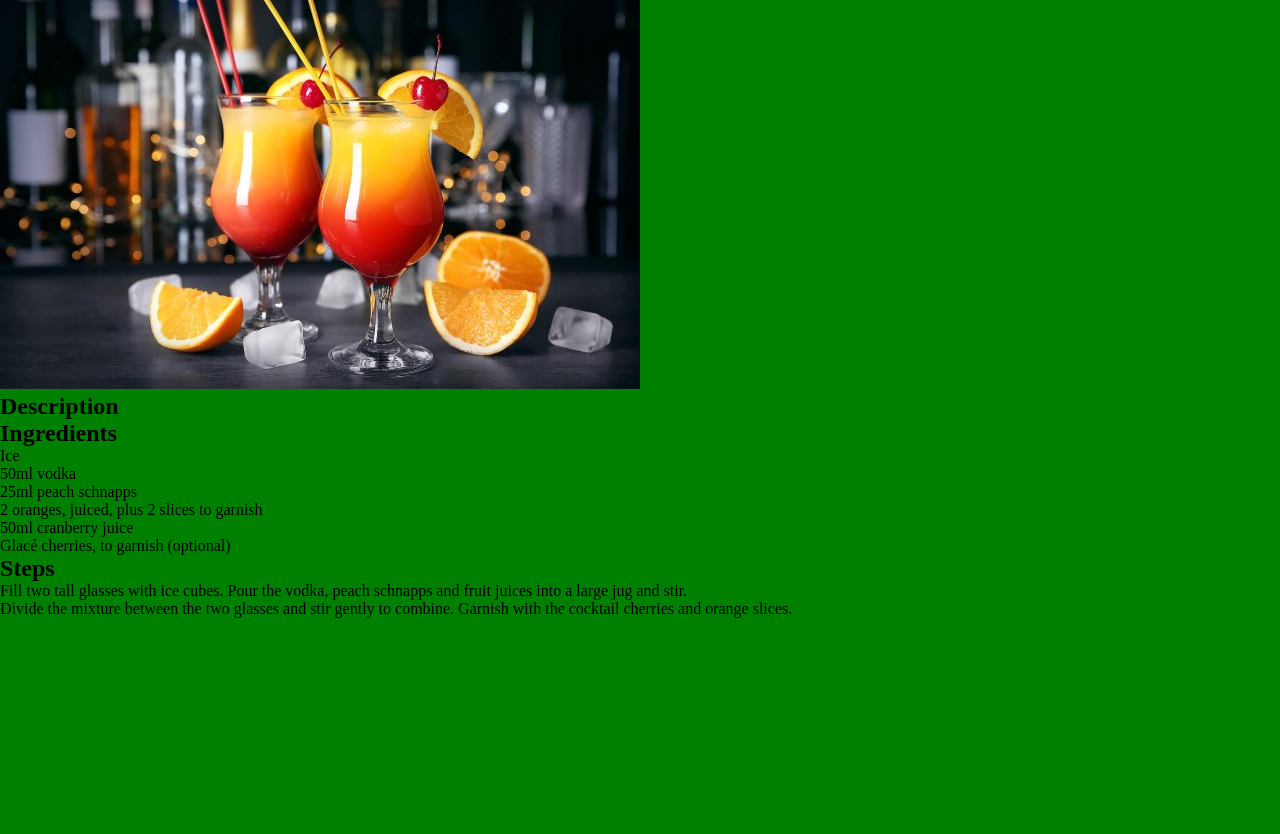
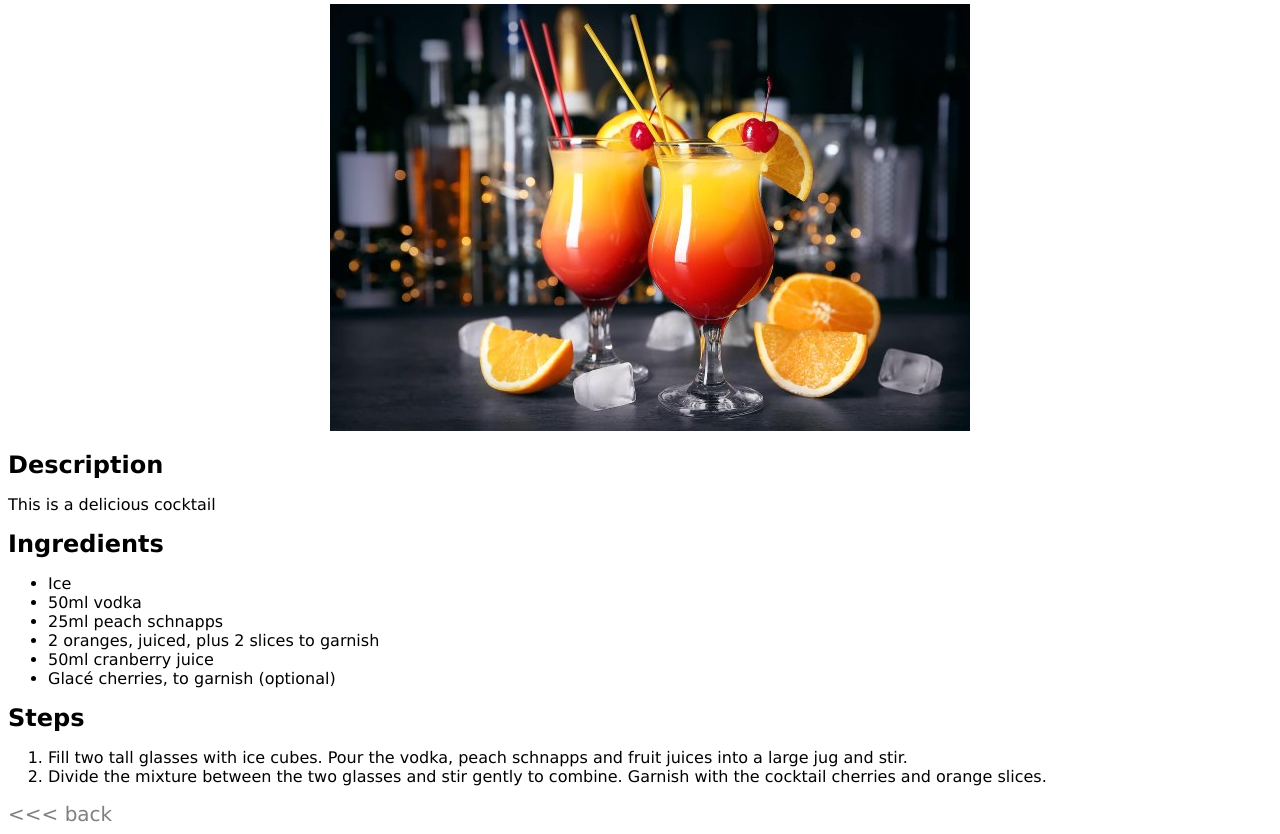
Before and after one commit to Aodham/TheOdinProject, a plain HTML site: page projects/recipes/recipes/sex_on_the_beach.html in a window 1280 px wide. Shown: the part 75-909 px from the top of the page. Before the commit the page ends 800 px from the top, so only its background shows below. Drawn offline with Linux system fonts and the light colour scheme; files that its build step writes are made by us from their sources.

Commit message:
Add CSS to recipes project

```diff
--- a/projects/recipes/recipes/sex_on_the_beach.html
+++ b/projects/recipes/recipes/sex_on_the_beach.html
@@ -3,14 +3,15 @@
     <head>
         <meta charset="UTF-8">
         <title>Recipes -> Sex on the beach</title>
-        <link rel="stylesheet" href="styles.css">
+        <link rel="stylesheet" href="../styles.css">
     </head>
     <body>
         <h1>Sex on the beach</h1>
+        <div class="headimg">
             <img src="./images/sex_on_the_beach.jpg" alt="Sex on the beach">
+        </div>
         <h2>Description</h2>
-        <p></p>
-        <p></p>
+        <p>This is a delicious cocktail</p>
         <h2>Ingredients</h2>
         <ul>
             <li>Ice</li>
@@ -25,5 +26,6 @@
             <li>Fill two tall glasses with ice cubes. Pour the vodka, peach schnapps and fruit juices into a large jug and stir.</li>
             <li>Divide the mixture between the two glasses and stir gently to combine. Garnish with the cocktail cherries and orange slices.</li>
         </ol>
+        <a style="color: gray;" href="../index.html">&lt;&lt;&lt; back</a>
     </body>
 </html>
--- a/projects/recipes/styles.css
+++ b/projects/recipes/styles.css
@@ -1,19 +1,60 @@
 /* styles.css */
 
 * {
-	margin: 0;
-	padding: 0;
-	border: 0;
+    font-family: Verdana, sans-serif;
+}
+
+h1 {
+    text-align: center;
+    margin-bottom: 10px;
+}
+
+h2 {
+    margin: 10px 0;
+}
+
+a {
+    font-size: 20px;
+    text-decoration: none;
+    color: black;
+    font-weight: 400;
+}
+
+.catalogue,
+.headimg {
+    display: flex;
+    width: 100%;
+}
+
+.item,
+.headimg {
+    width: 100%;
+    padding: 10px;
+    justify-content: center;
+    text-align: center;
+}
+
+img {
+    width: 100%;
+    max-width: 640px;
 }
 
 @media all and (orientation:landscape) {
-    * {
-        background-color: green;
+    .catalogue {
+        flex-direction: row;
     }
  }
 
  @media all and (orientation:portrait) {
-    *{
-        background-color: red;
+    .catalogue{
+        flex-direction: column;
+    }
+    .item {
+        padding: 0 0 20px 0;
+    }
+
+    img {
+        height: 150px;
+        object-fit: cover;
     }
  }
```
Also changed, not shown: projects/recipes/index.html (+5 -5 lines), projects/recipes/recipes/asparragus_soup.html (+4 -1 lines), projects/recipes/recipes/burger_brioche.html (+4 -1 lines). Lines whose indentation alone changed are shown as unchanged.
